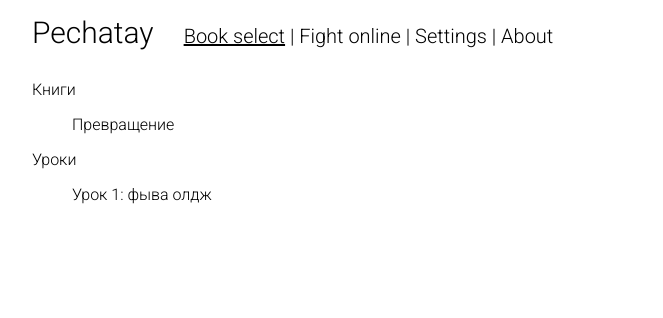
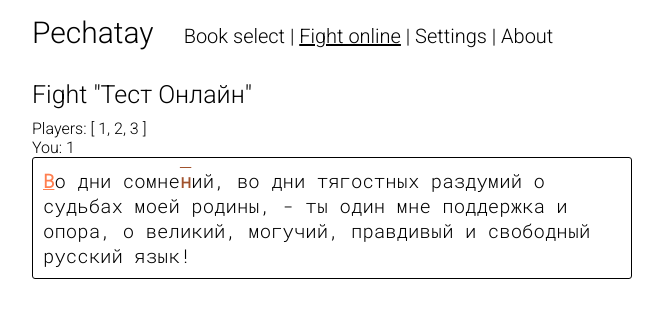
Before and after one commit to zpix1/pechatay, a Vue app: page /fight in a window 1280 px wide. Before the commit this address led to /. Shown: the top 318 px of the page, without its empty margins (308-971 px from the left). Built offline with nearby package versions, Linux system fonts and the light colour scheme.

Commit message:
online mode development started

```diff
--- a/public/scheme.json
+++ b/public/scheme.json
@@ -1,7 +1,7 @@
 {
     "type": "set",
     "title": "All",
-    "version": "8141",
+    "version": "9129",
     "items": [
         {
             "type": "set",
--- a/src/App.vue
+++ b/src/App.vue
@@ -7,7 +7,7 @@
           <span class="header">Pechatay</span>
           <router-link class="g-text-button" to="/">Book select</router-link>
           |
-          <router-link class="g-text-button" to="/fight"
+          <router-link class="g-text-button" to="/fight/"
             >Fight online</router-link
           >
           |
--- /dev/null
+++ b/src/components/OnlineTyper.vue
@@ -0,0 +1,87 @@
+<template>
+  <div>
+    <div class="example g-typing">
+      <span v-for="(letterEntry, i) in textArray"
+            :key="letterEntry.letter + i"
+            v-html="convertLetter(letterEntry.letter)"
+            :class="{
+              letter: true,
+              good: letterEntry.state === '+',
+              bad: letterEntry.state === '-',
+              current: letterEntry.state === 'c',
+              ['player p' + getPlayerByPos(i)]: getPlayerByPos(i)
+            }">
+      </span>
+    </div>
+
+    <div v-if="!stats.finished">
+      <KeygetterVisible
+        v-if="mode === 'Separate window'"
+        clearHook="clearHook"
+        @add-letter="addLetter"
+        @remove-letter="removeLetter"
+        :finished="stats.finished"
+      />
+      <KeygetterHidden
+        v-if="mode === 'In place'"
+        @add-letter="addLetter"
+        @remove-letter="removeLetter"
+        :finished="stats.finished"
+      />
+    </div>
+  </div>
+</template>
+
+<script>
+import Typer from "@/components/Typer";
+
+export default {
+  mixins: [Typer],
+  props: {
+    playersPos: Object
+  },
+  methods: {
+    getPlayerByPos(pos) {
+      if (this.playersPos[this.paragraph]) {
+        return this.playersPos[this.paragraph][pos];
+      } else {
+        return undefined;
+      }
+    }
+  },
+  name: "OnlineTyper"
+};
+</script>
+
+<style scoped>
+.example > .letter.good {
+  color: var(--correct-char-color);
+}
+
+.example > .letter.bad {
+  text-decoration: underline red;
+  color: red;
+}
+
+.example > .letter.current {
+  text-decoration: underline;
+}
+
+.example > .letter.empty {
+  color: black;
+}
+
+.player {
+  font-weight: bold;
+  text-decoration: overline;
+}
+.player.p1 {
+  color: yellow !important;
+}
+.player.p2 {
+  color: coral !important;
+}
+.player.p3 {
+  color: sienna !important;
+}
+</style>
--- a/src/components/Typer.vue
+++ b/src/components/Typer.vue
@@ -12,13 +12,13 @@
     <div class="example g-typing">
       <span v-for="(letterEntry, i) in textArray"
             :key="letterEntry.letter + i"
+            v-html="convertLetter(letterEntry.letter)"
             :class="{
               letter: true,
               good: letterEntry.state === '+',
               bad: letterEntry.state === '-',
               current: letterEntry.state === 'c'
             }">
-        {{ letterEntry.letter === 'NEWLINE' ? "&para;\n" : letterEntry.letter }}
       </span>
     </div>
     <!-- <div class="typing" v-if="paragaph + 1 < text.length">
@@ -188,6 +188,9 @@ export default {
       }
       this.textArray[this.pos + 1].state = "e";
       this.textArray[this.pos].state = "c";
+    },
+    convertLetter(letter) {
+      return letter === "NEWLINE" ? "&para;\n" : letter;
     }
   },
   computed: {
--- a/src/router/index.js
+++ b/src/router/index.js
@@ -1,6 +1,7 @@
 import {createWebHistory, createRouter} from "vue-router";
 import TyperMenu from "@/views/TyperMenu.vue";
 import BookSelect from "@/views/BookSelect.vue";
+import OnlineTyperMenu from "@/views/OnlineTyperMenu";
 import About from "@/views/About";
 
 const routes = [
@@ -13,6 +14,12 @@ const routes = [
     path: "/typer/:id",
     name: "TyperMenu",
     component: TyperMenu,
+    props: true
+  },
+  {
+    path: "/fight",
+    name: "OnlineTyperMenu",
+    component: OnlineTyperMenu,
     props: true
   },
   {
--- /dev/null
+++ b/src/views/OnlineTyperMenu.vue
@@ -0,0 +1,64 @@
+<template>
+  <div v-if="state === 'fight'">
+    <div class="g-header">Fight "{{ sessionInfo.title }}"</div>
+    <div>
+      Players: {{ sessionInfo.players }}<br>
+      You: {{ sessionInfo.you }}
+    </div>
+    <OnlineTyper :text="text" :user-data="usedDataDummy" :players-pos="playersPos"/>
+  </div>
+  <div v-else-if="state === 'new-session'">
+    <div class="g-header">New session</div>
+  </div>
+</template>
+
+<script>
+import OnlineTyper from "@/components/OnlineTyper";
+
+export default {
+  name: "OnlineTyperMenu",
+  components: {
+    OnlineTyper
+  },
+  data() {
+    return {
+      text: null,
+      usedDataDummy: {},
+      state: null,
+      sessionInfo: null,
+      playersPos: {
+        0: {
+          0: 2,
+          12: 3
+        }
+      }
+    };
+  },
+  methods: {
+    getSessionInfo() {
+      return {
+        "title": "Тест Онлайн",
+        "text": ["Во дни сомнений, во дни тягостных раздумий о судьбах моей родины, - ты один мне поддержка и опора, о великий, могучий, правдивый и свободный русский язык!", "Не будь тебя - как не впасть в отчаяние при виде всего, что совершается дома? Но нельзя верить, чтобы такой язык не был дан великому народу!"],
+        "players": [1, 2, 3],
+        "you": 1
+      };
+    }
+  },
+  created() {
+    // TODO: implement sockets and backend
+    let sessionId = this.$route.params.id;
+    if (sessionId) {
+      this.state = "create-session";
+      // TODO: implement session creation
+    } else {
+      this.state = "fight";
+      this.sessionInfo = this.getSessionInfo();
+      this.text = this.sessionInfo.text;
+    }
+  }
+};
+</script>
+
+<style scoped>
+
+</style>
```
